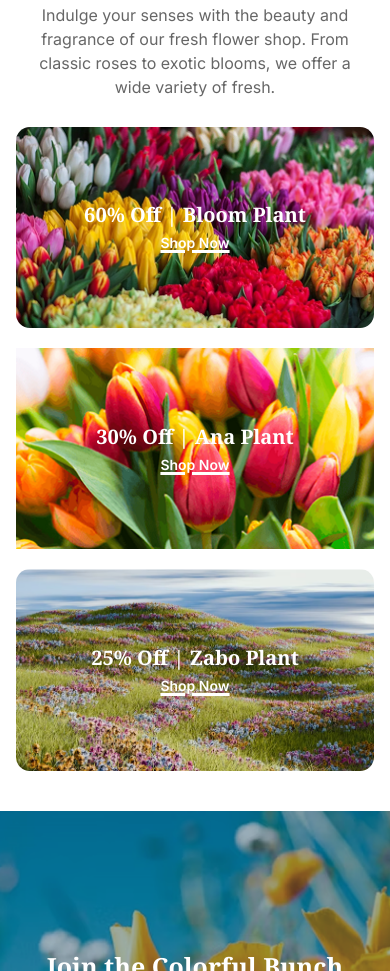
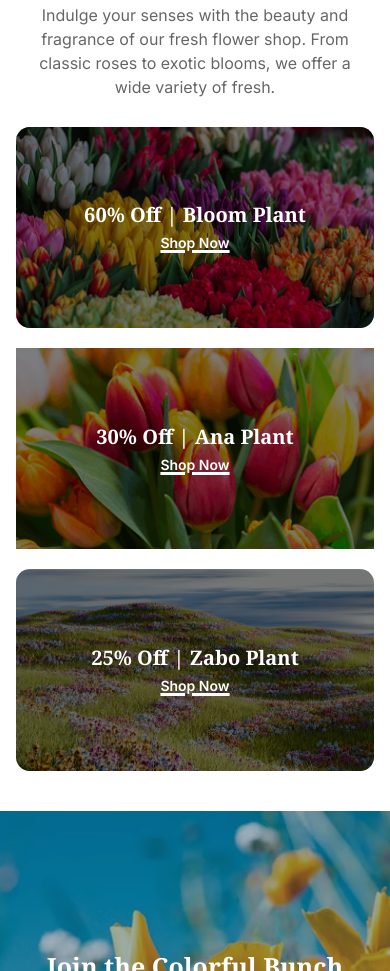
Before and after one commit to rafiul-neti/the-flower-market-second-assignment, a plain HTML site: page index.html in a window 390 px wide. Shown: the part 2597-3568 px from the top of the page. Drawn offline with nearby package versions, Linux system fonts and the light colour scheme.

Commit message:
added the Latest Deal section and made it responsive

```diff
--- a/css/style.css
+++ b/css/style.css
@@ -10,7 +10,6 @@
   font-family: "Noto Serif", serif;
   font-optical-sizing: auto;
   font-style: normal;
-  font-variation-settings: "wdth" 100;
 }
 /* /* .latest-card-container {
   max-width: calc(100% - 8px);
@@ -26,11 +25,30 @@
   background-image: url(../assets/deal-zabo.png);
 }
 
-/* .latest-deal-1,
-.latest-deal-2,
-.latest-deal-3{
-  background-color: rgba(0, 0, 0, 0.25);
-} */
+
+.overlay{
+  position: absolute;
+  width: 100%;
+  height: 100%;
+  border-radius: 14px;
+  top: 0;
+  left: 0;
+  right: 0;
+  bottom: 0;
+  background-color: rgba(0, 0, 0, 0.5);
+  z-index: 2;
+}
+.overlay-1{
+  position: absolute;
+  width: 100%;
+  height: 100%;
+  top: 0;
+  left: 0;
+  right: 0;
+  bottom: 0;
+  background-color: rgba(0, 0, 0, 0.5);
+  z-index: 2;
+}
 
 .newsletter{
   background-image: url(../assets/news-letter-bg.png);
--- a/index.html
+++ b/index.html
@@ -24,21 +24,21 @@
                 <a class="font-semibold" href=""><i class="fa-solid fa-cart-shopping"></i>Cart($60)</a>
             </div>
         </nav>
-        <section class="flex flex-col-reverse xl:flex-row xl:justify-evenly xl:mt-20">
-            <div class="xl:content-end">
+        <section class="flex flex-col-reverse xl:flex-row xl:justify-between xl:mt-20">
+            <div class="xl:content-end xl:ml-35">
                 <h3 class="noto-serif mt-7 xl:mt-0 xl:text-5xl font-bold text-2xl">ALWAYS <span class="text-orange-600">FRESH</span><br><span class="text-orange-600">FLOWERS</span></h3>
                 <p class="inter text-black/60 text-base mt-3.5 xl:max-w-sm">Indulge your senses with the beauty and fragrance of our fresh flower shop. From classic roses to exotic blooms, we offer a wide variety of fresh flowers that are perfect for any occasion. </p>
             </div>
             <img src="assets/hero-flower.png" alt="">
         </section>
     </header>
-    <main class="mt-15">
+    <main class="mt-15 xl:mt-35">
         <div class="xl:max-w-7xl xl:mx-auto gap-[2] max-w-full text-center">
             <h3 class="noto-serif xl:text-5xl font-bold text-2xl mb-2.5"><span class="text-orange-600">Our</span> Plants</h3>
             <p class="inter xl:w-252 w-84 mx-auto text-black/60">Indulge your senses with the beauty and fragrance of our fresh flower shop. From classic roses to exotic blooms, we offer a wide variety of fresh.</p>
         </div>
 
-        <div class="grid grid-cols-2 gap-x-3.5 gap-y-4.5 mt-4 xl:grid-cols-4 xl:gap-x-0 place-items-center">
+        <div class="grid grid-cols-2 gap-x-3.5 gap-y-4.5 mt-4 xl:mt-10 xl:grid-cols-4 xl:gap-x-0 place-items-center">
 
             <div class="flex flex-col items-center text-center">
                 <img src="assets/sample-flower-image.png" alt="">
@@ -91,7 +91,7 @@
         </div>
 
 
-        <div class="xl:max-w-7xl xl:mx-auto mx-4 mt-6 xl:flex xl:mt-38">
+        <div class="xl:max-w-7xl xl:mx-auto mx-4 mt-6 xl:flex xl:mt-50">
             <img src="assets/flower-store.png" alt="">
             <div class="xl:py-9 xl:ml-15">
                 <h3 class="noto-serif font-bold text-2xl my-4 whitespace-nowrap xl:whitespace-normal xl:text-5xl">Flower & Plants <span class="xl:block">Lover</span></h3>
@@ -109,29 +109,40 @@
                     <h3 class="noto-serif xl:text-5xl font-bold text-2xl mb-2.5"><span class="text-orange-600">Latest</span> Deals</h3>
                     <p class="inter xl:w-252 w-84 mx-auto text-black/60">Indulge your senses with the beauty and fragrance of our fresh flower shop. From classic roses to exotic blooms, we offer a wide variety of fresh.</p>
                 </div>
+                        <!-- card container start -->
+                <div class="grid grid-cols-1 xl:grid-cols-3 gap-5">
 
-                <div class="grid grid-cols-1 xl:grid-cols-2 xl:grid-rows-2 gap-5">
-
-                        <div class="grid place-items-center latest-deal-1 bg-black/25 bg-no-repeat bg-cover aspect-[16/9] rounded-[14px]">
-                            <div class="text-center">
+                    <div class="two-cards grid gap-5">
+                                        <!-- card 1 -->
+                        <div class="grid place-items-center latest-deal-1 relative bg-no-repeat bg-cover aspect-[16/9] rounded-[14px]">
+                            <div class="overlay"></div>
+                            <div class="text-center z-5">
                                 <h4 class="noto-serif font-bold text-[20px] text-white">60% Off | Bloom Plant</h4>
                                 <button class="inter font-semibold text-sm text-white underline decoration-solid decoration-3">Shop Now</button>
                             </div>
                         </div>
-                        <div class="grid place-items-center latest-deal-2 bg-no-repeat bg-cover aspect-[16/9]">
-                            <div class="text-center">
+
+                                    <!-- card 2 -->
+                        <div class="grid place-items-center latest-deal-2 relative bg-no-repeat bg-cover aspect-[16/9]">
+                            <div class="overlay-1"></div>
+                            <div class="text-center z-5">
                                 <h4 class="noto-serif font-bold text-[20px] text-white">30% Off | Ana  Plant</h4>
                              <button class="inter font-semibold text-sm text-white underline decoration-solid decoration-3">Shop Now</button>
                             </div>
                         </div>
-                        <div class="grid place-items-center latest-deal-3 bg-no-repeat bg-cover aspect-[16/9] rounded-[14px]">
-                            <div class="text-center">
+                    </div>
+                    <div class="one-card grid xl:row-span-1">
+                                    <!-- card 3 -->
+                        <div class="grid place-items-center latest-deal-3 relative bg-no-repeat bg-cover aspect-[16/9] rounded-[14px]">
+                            <div class="overlay"></div>
+                            <div class="text-center z-5">
                                 <h4 class="noto-serif font-bold text-[20px] text-white">25% Off | Zabo Plant</h4>
                                 <button class="inter font-semibold text-sm text-white underline decoration-solid decoration-3">Shop Now</button>
                             </div>
                         </div>
-
+                    </div>
                 </div>
+                        <!-- card container end -->
 
                 <section class="newsletter relative left-1/2 right-1/2 -ml-[50vw] -mr-[50vw] w-screen mt-10 bg-cover bg-center h-96 flex items-center justify-center">
                     <div class="text-center">
```
